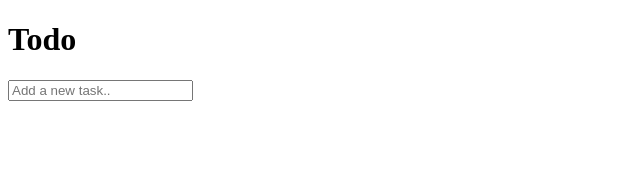
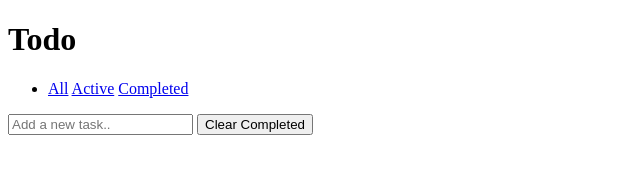
Before and after one commit to haakensonb/todo_app, a plain HTML site: page index.html in a window 1280 px wide. Shown: the whole page, without its empty margins (0-640 px from the left). Drawn offline with Linux system fonts and the light colour scheme.

Commit message:
Added list for filters

```diff
--- a/index.html
+++ b/index.html
@@ -9,7 +9,20 @@
 
     <div id="todoApp">
       <h1>Todo</h1>
-      <input class="new-task" placeholder="Add a new task.."/>
+        <div>
+          <ul class="filters">
+            <li>
+              <a id="all" href="#">All</a>
+              <a id="active" href="#">Active</a>
+              <a id="completed" href="#">Completed</a>
+            </li>
+          </ul>
+        </div>
+        <div>
+          <input class="new-task" placeholder="Add a new task.."/>
+          <button id="clear-btn">Clear Completed</button>
+        </div>
+
       <ul class="task-list">
 
       </ul>
```
